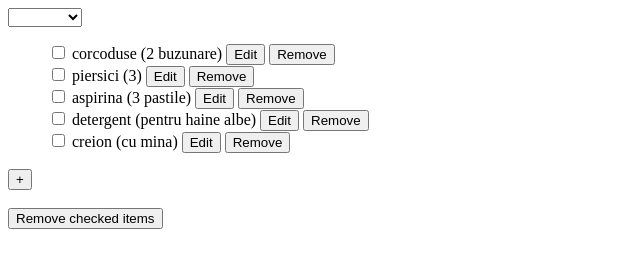
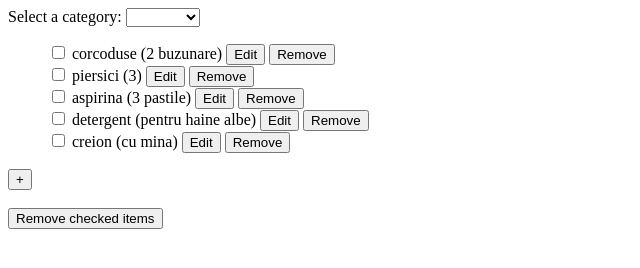
Before and after one commit to alciobanu-bd/shopping-list-angularJS, a plain HTML site: page index.html in a window 1280 px wide. Shown: the whole page, without its empty margins (0-640 px from the left). Drawn offline with Linux system fonts and the light colour scheme.

Commit message:
putin text pentru utilizator
Am adăugat text ”Select a category:” să priceapă și user-ul ce e cu
caseta aia de la început.

```diff
--- a/index.html
+++ b/index.html
@@ -10,6 +10,9 @@
 	<body ng-controller="ShoppingListCtrl">
 
 		<div>
+			<span>
+				Select a category:
+			</span>
 			<select ng-model="selectModel">
 				<option ng-repeat="category in categories" value={{category}}>{{category}}</option>
 			</select>
```
